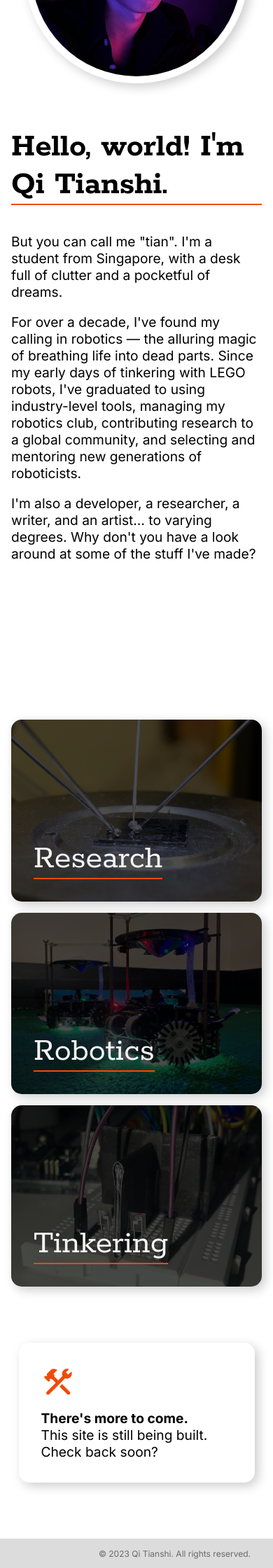
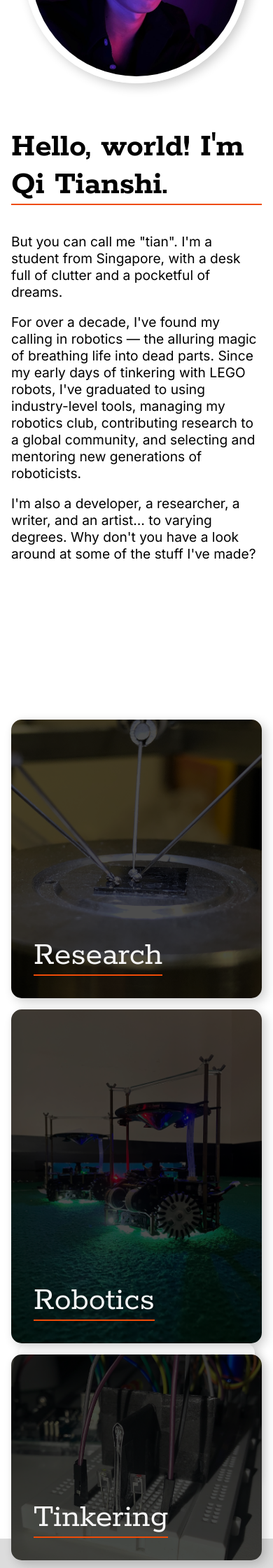
Before and after one commit to qitianshi/qitianshi.com, a Jekyll site: the page built from index.html, in a window 390 px wide. Shown: the part 1326-3566 px from the top of the page at 70% size. Built offline with Jekyll 4.4.1, drawn with Linux system fonts in a browser that asks for light colours.

Commit message:
Remove redundant CSS properties

```diff
--- a/assets/styles/home.scss
+++ b/assets/styles/home.scss
@@ -118,8 +118,8 @@
 
     #project-cards-container {
 
-        height: 450px;
-        min-height: 90%;
+        height: 90vh;
+        min-height: 450px;
 
         padding: 0 $mobile-padding;
 
@@ -133,14 +133,13 @@
 
         width: 100%;
 
-        .c-stacked-banner__background,
-        .o-block-link {
-            position: absolute;
-        }
+        .c-stacked-banner__content {
 
-        .c-stacked-banner__content {
-            height: min-content;
-            padding: max(3vmax, 2em);
+            // Ideally the padding would be 10% of parent element height, but
+            // it's difficult without JS. Since the parent height is known as
+            // at least 90vh, which contains 3 children, 10% is roughly 3vh.
+            padding: max(3vh, 2em);
+
         }
 
     }
```
